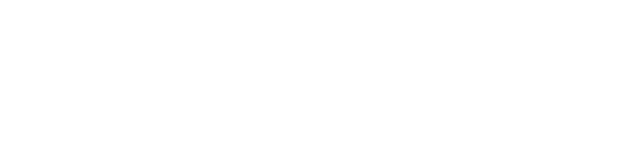
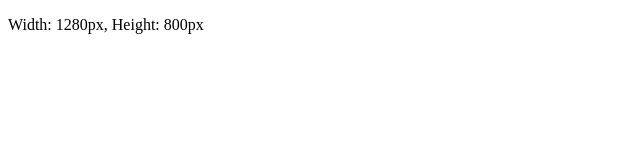
Before and after one commit to acciojob/screen-size-aarmin9696, a website: page main.html in a window 1280 px wide. Shown: the whole page, without its empty margins (0-640 px from the left). Drawn offline with Linux system fonts and the light colour scheme.

Commit message:
created a submission

```diff
--- a/main.html
+++ b/main.html
@@ -8,6 +8,7 @@
 
 <body>
 	<!-- the entire body must be written by student -->
+	<p id="windowSize"></p>
     <script type="text/javascript" src="./script.js">
 </script>
 
--- a/script.js
+++ b/script.js
@@ -1 +1,15 @@
 //your JS code here. If required.
+// Function to get the width and height of the window
+ // Function to update the width and height of the window in the webpage
+    function updateWindowSize() {
+      var width = window.innerWidth || document.documentElement.clientWidth || document.body.clientWidth;
+      var height = window.innerHeight || document.documentElement.clientHeight || document.body.clientHeight;
+      var windowSizeElement = document.getElementById('windowSize');
+      windowSizeElement.textContent = 'Width: ' + width + 'px, Height: ' + height + 'px';
+    }
+
+    // Initial call to update the window size
+    updateWindowSize();
+
+    // Event listener for window resize
+    window.addEventListener('resize', updateWindowSize);
```
